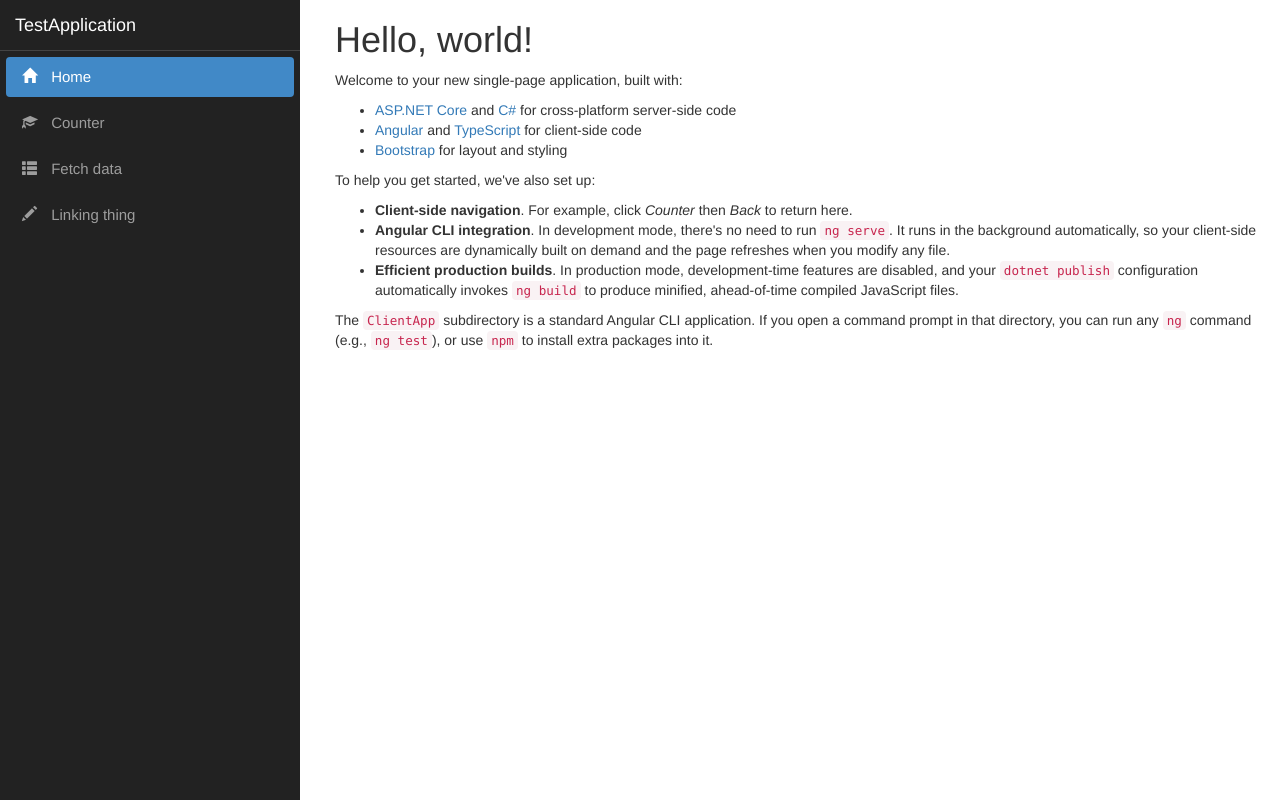
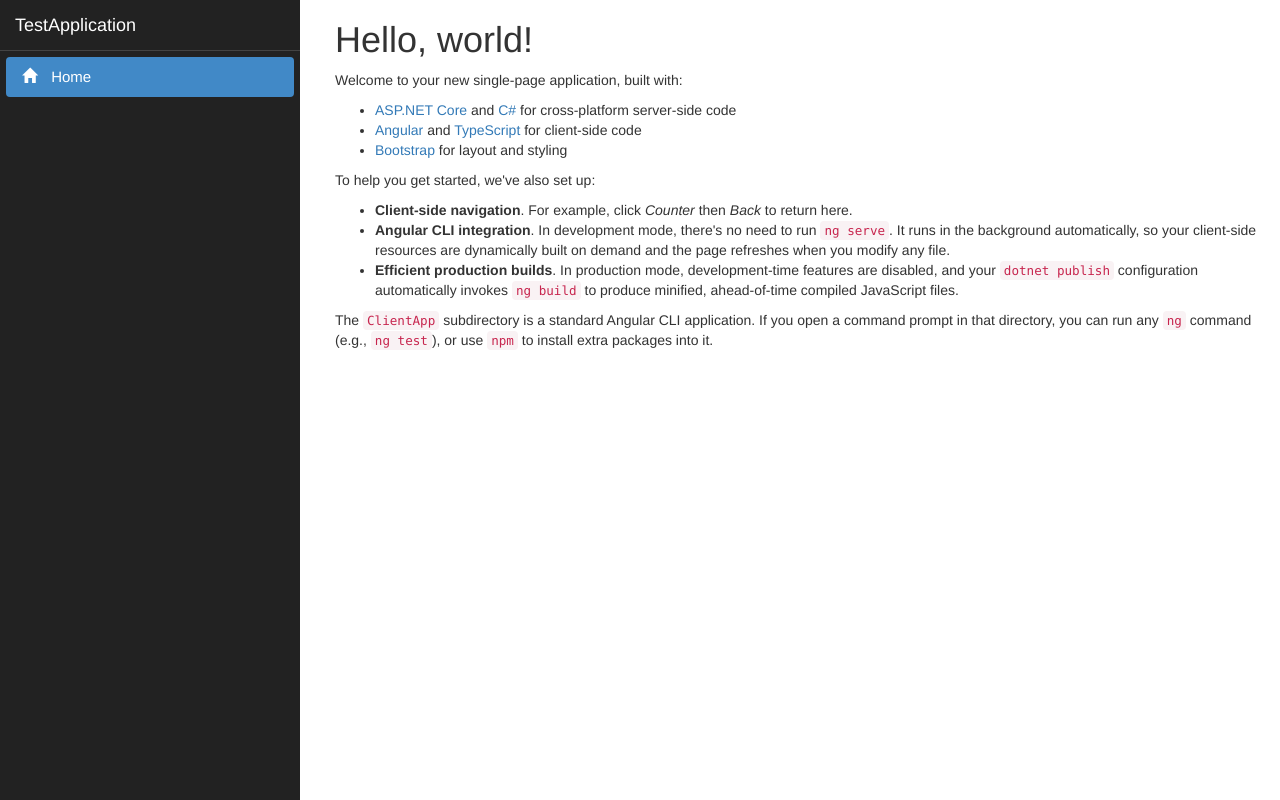
Before and after one commit to ugolole/TestApplication, an Angular app in the folder ClientApp/: page / in a window 1280 px wide. Built offline with nearby package versions, Linux system fonts and the light colour scheme.

Commit message:
update the nav menu

```diff
--- a/ClientApp/src/app/nav-menu/nav-menu.component.html
+++ b/ClientApp/src/app/nav-menu/nav-menu.component.html
@@ -18,21 +18,6 @@
                         <span class='glyphicon glyphicon-home'></span> Home
                     </a>
                 </li>
-                <li [routerLinkActive]='["link-active"]'>
-                    <a [routerLink]='["/counter"]' (click)='collapse()'>
-                        <span class='glyphicon glyphicon-education'></span> Counter
-                    </a>
-                </li>
-                <li [routerLinkActive]='["link-active"]'>
-                    <a [routerLink]='["/fetch-data"]' (click)='collapse()'>
-                        <span class='glyphicon glyphicon-th-list'></span> Fetch data
-                    </a>
-                </li>
-                <li>
-                    <a>
-                        <span class="glyphicon glyphicon-pencil"></span> Linking thing
-                    </a>
-                </li>
             </ul>
         </div>
     </div>
```
